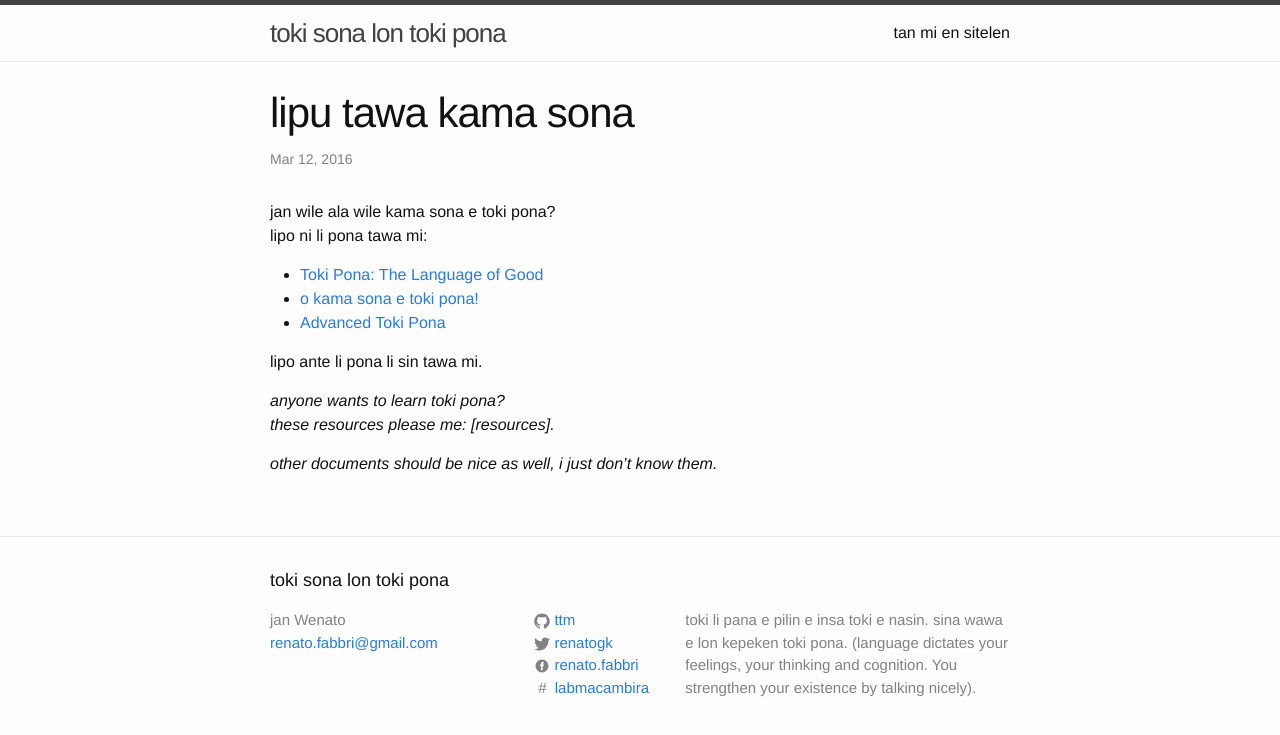
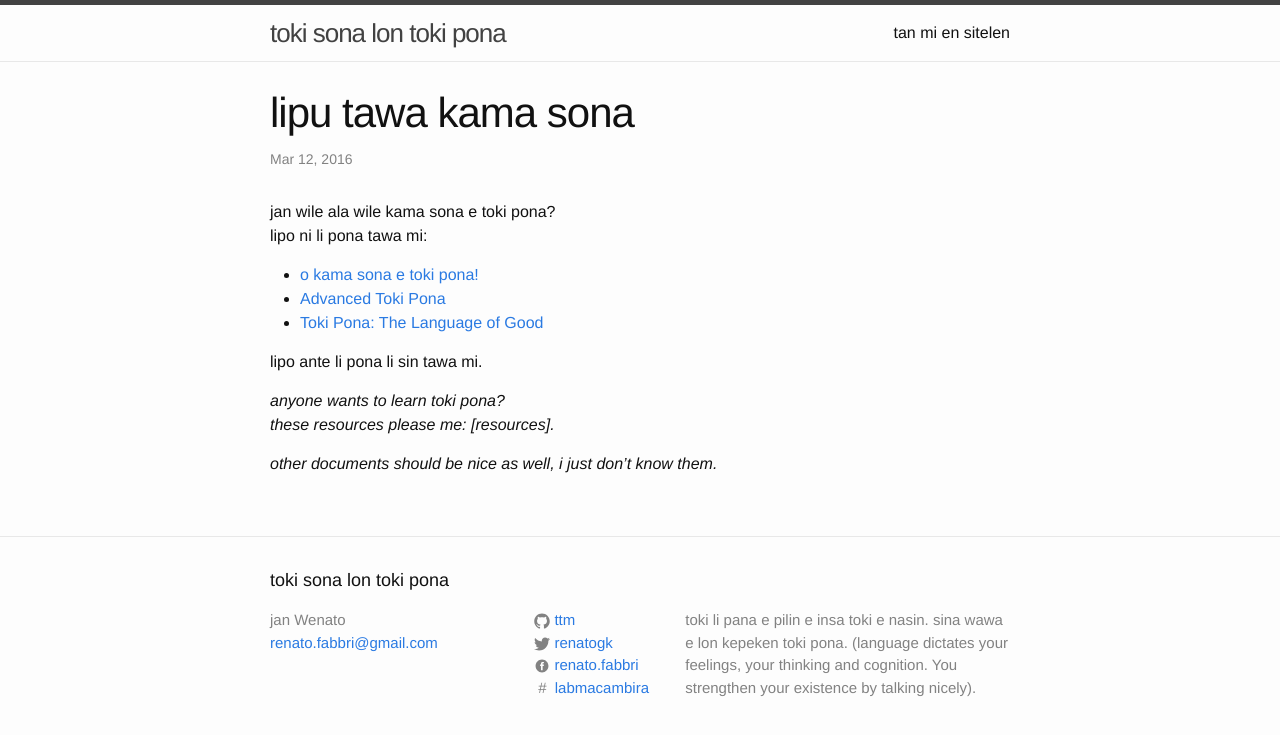
Before and after one commit to tokisona/tokisona, a Jekyll site: the page built from _posts/2016-03-12-lipu-tawa-kama-sona.markdown, in a window 1280 px wide. Shown: the top 735 px of the page. Built offline with Jekyll 4.4.1, drawn with Linux system fonts in a browser that asks for light colours; some web fonts are replaced; comment, search, counter and statistics services are not loaded.

```diff
--- a/_posts/2016-03-12-lipu-tawa-kama-sona.markdown
+++ b/_posts/2016-03-12-lipu-tawa-kama-sona.markdown
@@ -8,9 +8,9 @@ published: true
 jan wile ala wile kama sona e toki pona?
 lipo ni li pona tawa mi:
 
-- <a href="http://www.amazon.com/Toki-Pona-The-Language-Good/dp/0978292308" target="_blank">Toki Pona: The Language of Good</a>
 - <a href="http://tokipona.net/tp/janpije/okamasona.php" target="_blank">o kama sona e toki pona!</a>
 - <a href="http://www.memrise.com/course/443499/advanced-toki-pona/" target="_blank">Advanced Toki Pona</a>
+- <a href="http://www.amazon.com/Toki-Pona-The-Language-Good/dp/0978292308" target="_blank">Toki Pona: The Language of Good</a>
 
 lipo ante li pona li sin tawa mi.
 
```
